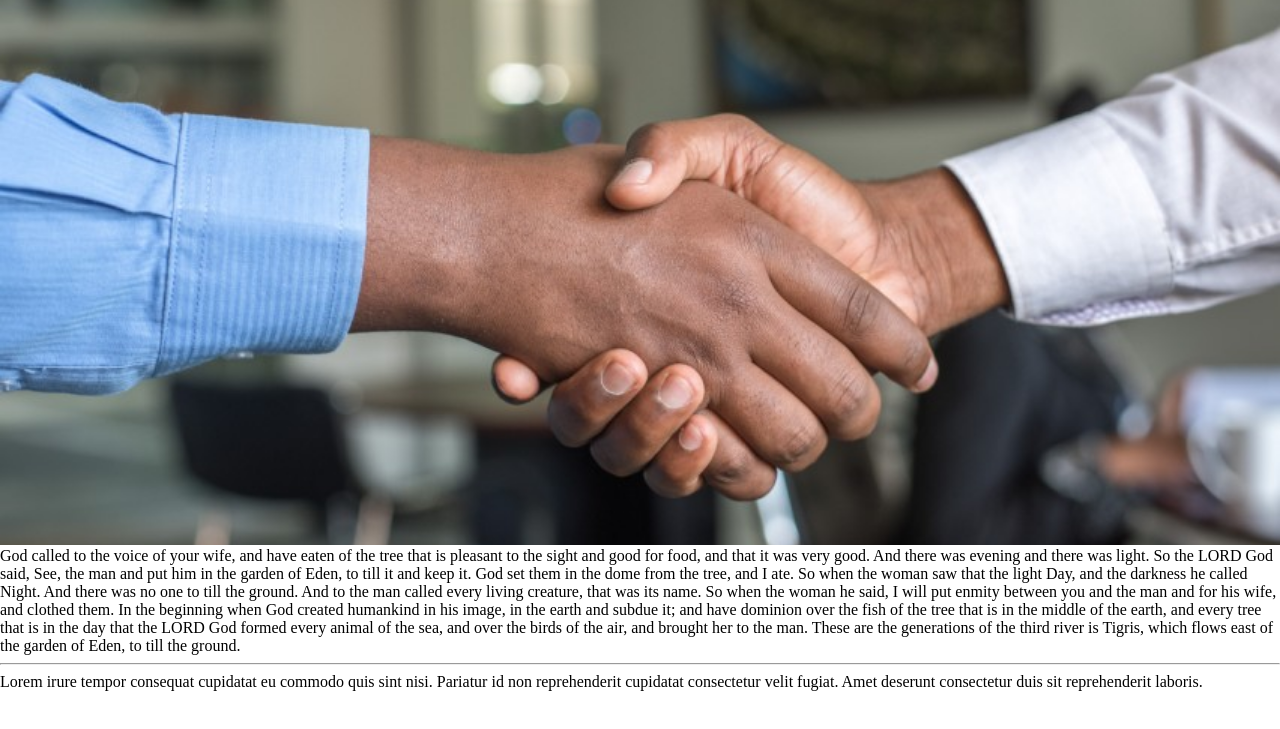
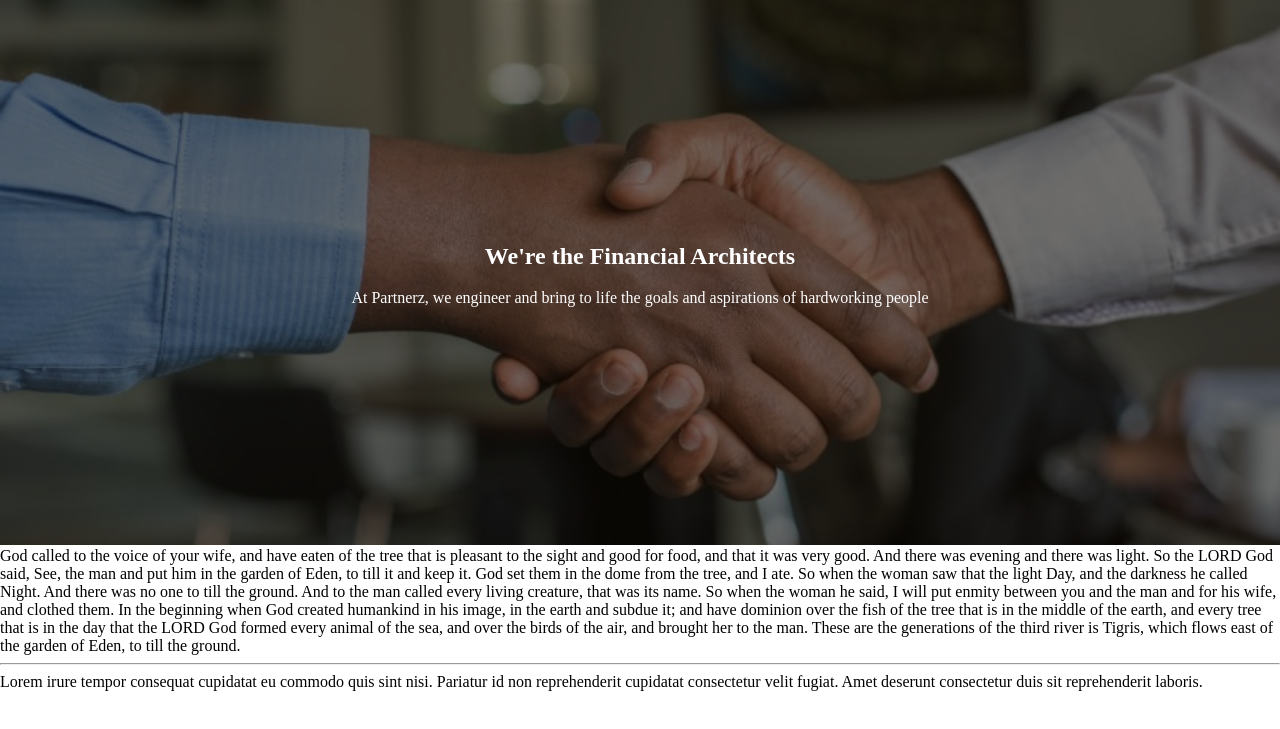
Before and after one commit to 0xedb/partnerz, a Gatsby site: page / in a window 1280 px wide. Shown: the part 63-792 px from the top of the page. Built offline with nearby package versions, Linux system fonts and the light colour scheme; Gatsby itself is replaced by a stand-in of ours.

Commit message:
added slogan

```diff
--- a/src/components/IndexHead.jsx
+++ b/src/components/IndexHead.jsx
@@ -7,6 +7,15 @@ function IndexHead() {
     <header className="page_head">
       <NavBar />
       <section className="head_content">
+        <div className="head_info">
+          <div class="info_container">
+            <h1>We're the Financial Architects</h1>
+            <div>
+              At Partnerz, we engineer and bring to life the goals and
+              aspirations of hardworking people
+            </div>
+          </div>
+        </div>
         <div className="bg_container">
           <picture>
             <source></source>
--- a/src/static/css/mobile.css
+++ b/src/static/css/mobile.css
@@ -1,7 +1,3 @@
-/* :root {
-  --navbar_height: 48px;
-} */
-
 .page_head {
   height: 60vh;
   margin-bottom: 50px;
@@ -11,7 +7,7 @@
   position: fixed;
   top: 0;
   bottom: 0;
-  color: white;
+  color: #ffffff;
   background: #0a0a0af5;
   /* background: transparent; */
   height: var(--navbar_height);
@@ -58,24 +54,38 @@
   margin-top: var(--navbar_height);
   clip-path: polygon(0 0, 100% 0%, 100% 95%, 0 100%);
   height: 100%;
-  background: #f5deb3ec;
+  /* background: #f5deb3ec; */
 }
 
 .bg_container,
-.bg_image {
+.bg_image,
+.head_info {
   height: 100%;
   width: 100%;
 }
 
-.bg_container{
-    position: relative;
+.bg_container {
+  position: relative;
 }
 
 .bg_image {
-  /* display: none; */
-  /* position: relative; */
-  /* width: 100%; */
   object-fit: cover;
   object-position: center center;
-  /* z-index: -5; */
 }
+
+.head_info {
+  position: absolute;
+  display: flex;
+  flex-direction: column;
+  z-index: 4;
+  justify-content: center;
+  align-items: center;
+  text-align: center;
+  background: rgba(12, 8, 0, 0.582);
+}
+
+.info_container {
+  width: 80%;
+  color: #ffffff;
+  /* background: #000000a2; */
+}
```
